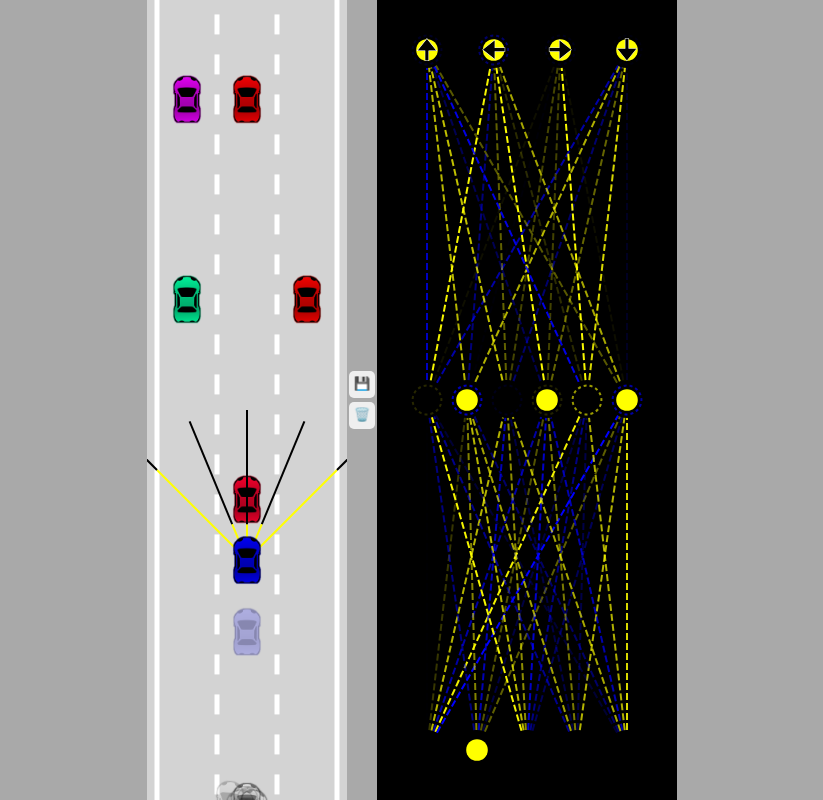
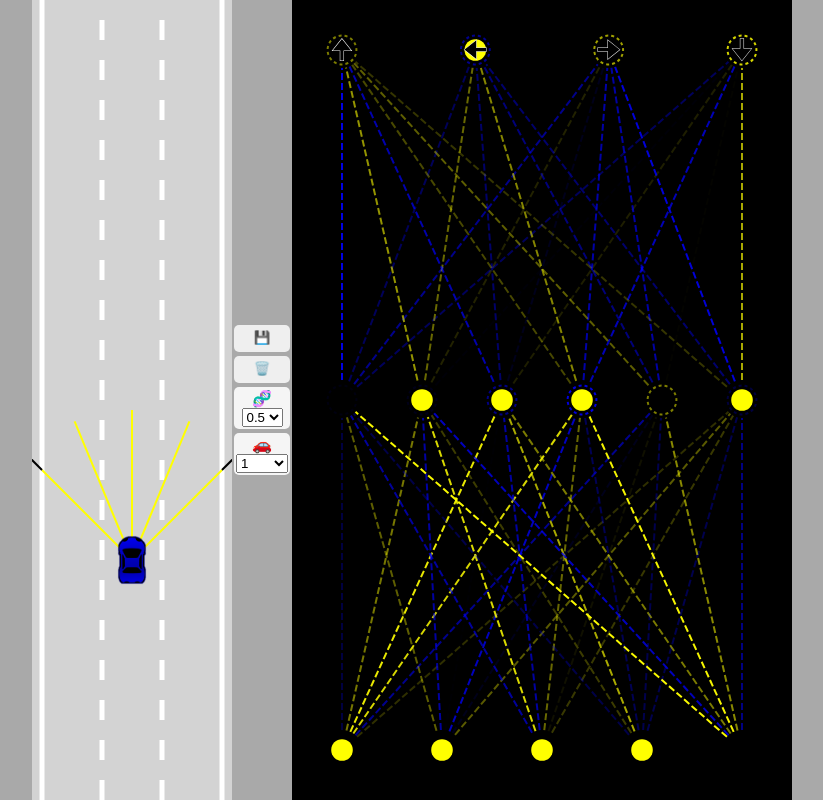
Before and after one commit to pncsoares/self-driving-car, a plain HTML site: page src/index.html in a window 1280 px wide. Shown: the whole page, without its empty margins (228-1051 px from the left). Drawn offline with Linux system fonts and the light colour scheme.

Commit message:
Add UI inputs to change configure AI

```diff
--- a/src/index.html
+++ b/src/index.html
@@ -53,6 +53,48 @@
         <div id="verticalButtons">
             <button onclick="save()">💾</button>
             <button onclick="discard()">🗑️</button>
+            <div class="dropdown">
+                🧬
+                <select
+                    name="mutationAmount"
+                    id="mutationAmount"
+                    onchange="localStorage.setItem('mutationAmount',this.value)"
+                >
+                    <option value="0.1">0.1</option>
+                    <option value="0.2">0.2</option>
+                    <option value="0.3">0.3</option>
+                    <option value="0.4">0.4</option>
+                    <option
+                        value="0.5"
+                        selected
+                    >
+                        0.5
+                    </option>
+                    <option value="0.6">0.6</option>
+                    <option value="0.7">0.7</option>
+                    <option value="0.8">0.8</option>
+                    <option value="0.9">0.9</option>
+                    <option value="1.0">1.0</option>
+                </select>
+            </div>
+            <div class="dropdown">
+                🚗
+                <select
+                    name="carCount"
+                    id="carCount"
+                    onchange="localStorage.setItem('carCount', this.value)"
+                >
+                    <option
+                        value="1"
+                        selected
+                    >
+                        1
+                    </option>
+                    <option value="10">10</option>
+                    <option value="100">100</option>
+                    <option value="1000">1000</option>
+                </select>
+            </div>
         </div>
         <canvas id="networkCanvas"></canvas>
     </body>
--- a/src/main.js
+++ b/src/main.js
@@ -1,15 +1,20 @@
+document.getElementById('carCount').value =
+    localStorage.getItem('carCount') || 1;
+document.getElementById('mutationAmount').value =
+    localStorage.getItem('mutationAmount') || '0.5';
+
 const carCanvas = document.getElementById('carCanvas');
 carCanvas.width = 200;
 
 const networkCanvas = document.getElementById('networkCanvas');
-networkCanvas.width = 300;
+networkCanvas.width = 500;
 
 const carContext = carCanvas.getContext('2d');
 const networkContext = networkCanvas.getContext('2d');
 
 const road = new Road(carCanvas.width / 2, carCanvas.width * 0.9);
 
-const n = 100;
+const n = Number(document.getElementById('carCount').value);
 const cars = generateCars(n);
 let bestCar = cars[0];
 
@@ -19,16 +24,10 @@ if (localStorage.getItem('bestBrain')) {
         cars[i].brain = JSON.parse(theOne);
 
         if (i != 0) {
-            const rnd = Math.random();
-            let amount;
-
-            if (rnd == 0) {
-                amount = 0.1;
-            } else {
-                amount = 0.2;
-            }
-
-            NeuralNetwork.mutate(cars[i].brain, amount);
+            NeuralNetwork.mutate(
+                cars[i].brain,
+                Number(document.getElementById('mutationAmount').value)
+            );
         }
     }
 }
--- a/src/styles.css
+++ b/src/styles.css
@@ -31,3 +31,14 @@ button {
 button:hover {
     background: lightblue;
 }
+
+.dropdown {
+    display: flex;
+    flex-direction: column;
+    align-items: center;
+    margin: 2px;
+    border: none;
+    border-radius: 5px;
+    background: whitesmoke;
+    padding: 2px;
+}
```
Also changed, not shown: src/car.js (line endings or trailing spaces), src/utils.js (line endings or trailing spaces).
